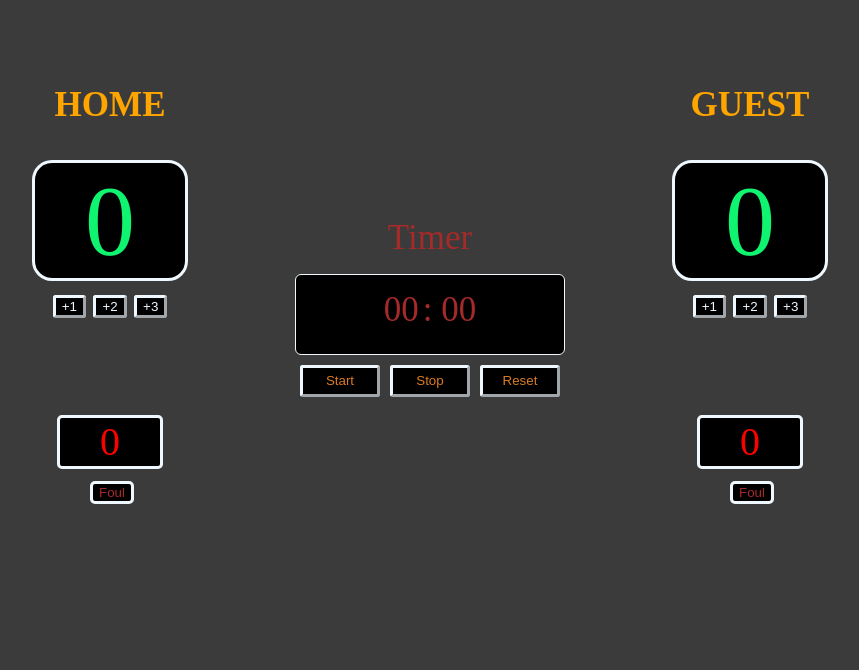
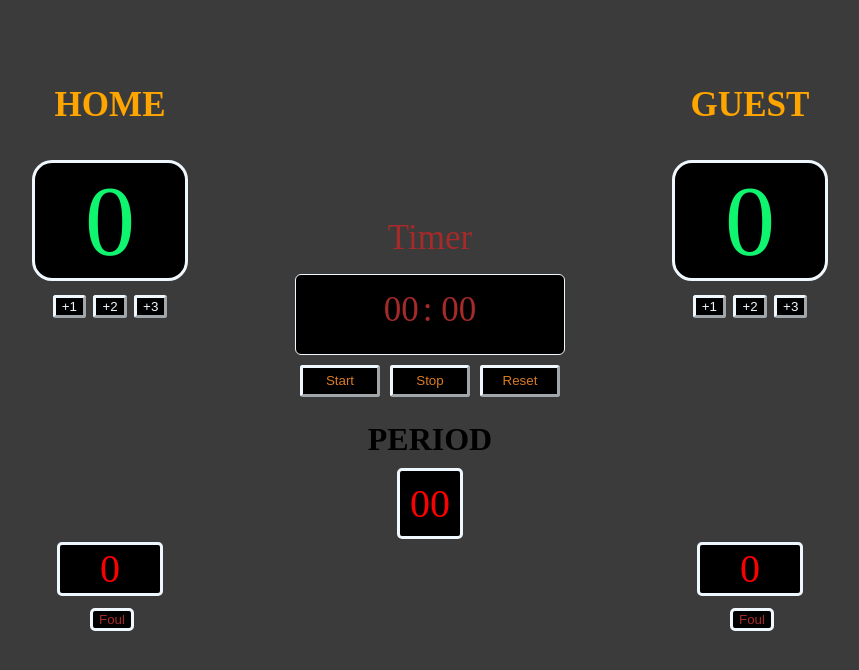
Before and after one commit to Silent-Chaos/basketballScoreCounter, a plain HTML site: page index.html in a window 1280 px wide. Shown: the whole page, without its empty margins (210-1069 px from the left). Drawn offline with Linux system fonts and the light colour scheme.

Commit message:
added period

```diff
--- a/index.css
+++ b/index.css
@@ -120,3 +120,21 @@ padding-bottom: 8px;
     color: #da7b23;
    margin-top: -9px;
 }
+
+
+#per{
+
+
+    background-color: black;
+    margin: 15px;
+    width: 100px;
+    height: 40px;
+    border-radius: 5px;
+    border-style: solid;
+    border-color: aliceblue;
+    font-size: 40px;
+    text-align: center;
+padding: 10px;
+    color:red;
+
+}
--- a/index.html
+++ b/index.html
@@ -35,6 +35,10 @@
     <button id="stop">Stop</button>
     <button id="reset">Reset</button>
 </div>
+<div class="period">
+<h1 id="PE">PERIOD</h1>
+<span id="per">00</span>
+    </div>
 <div  class="foul">
     <div id="hfoul" class="flbtn"  >
 
```
